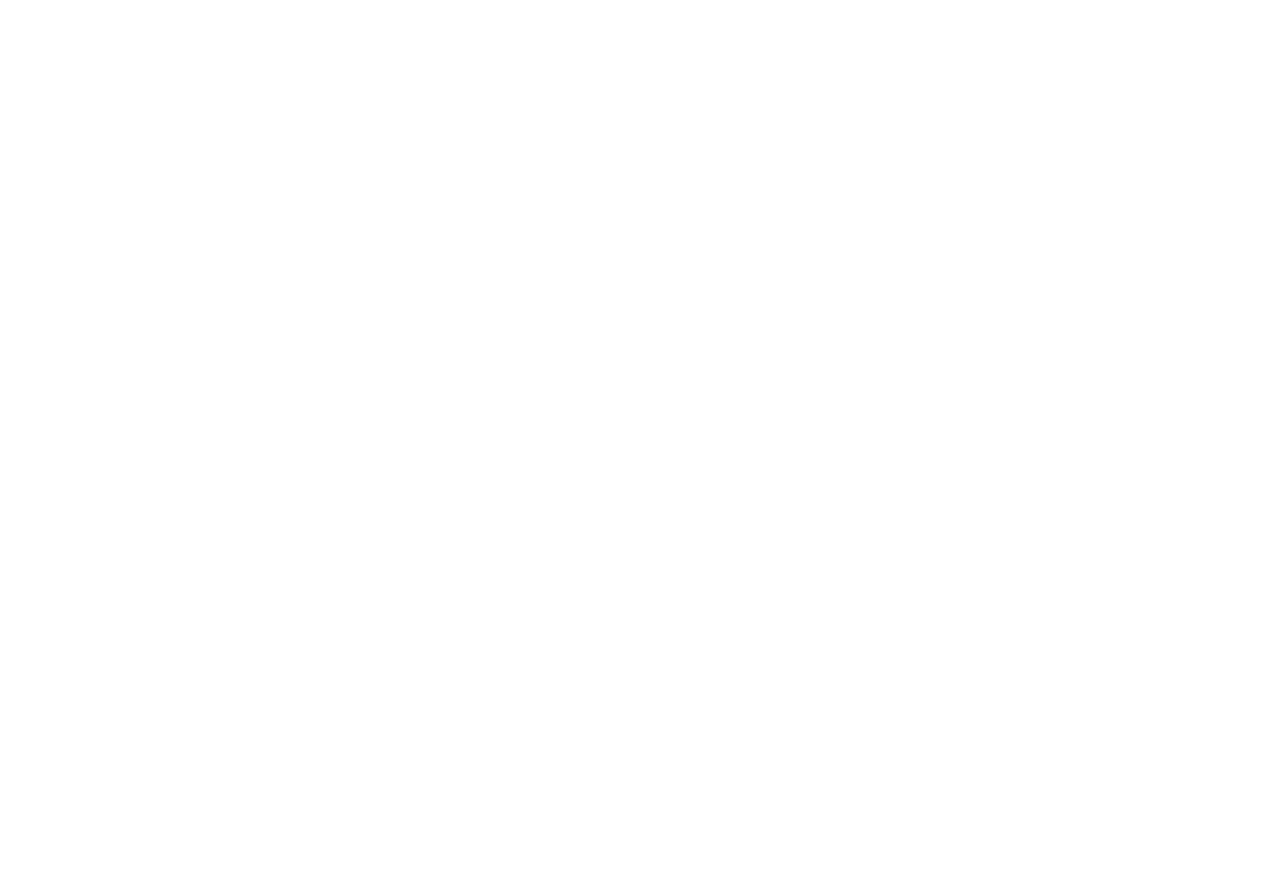
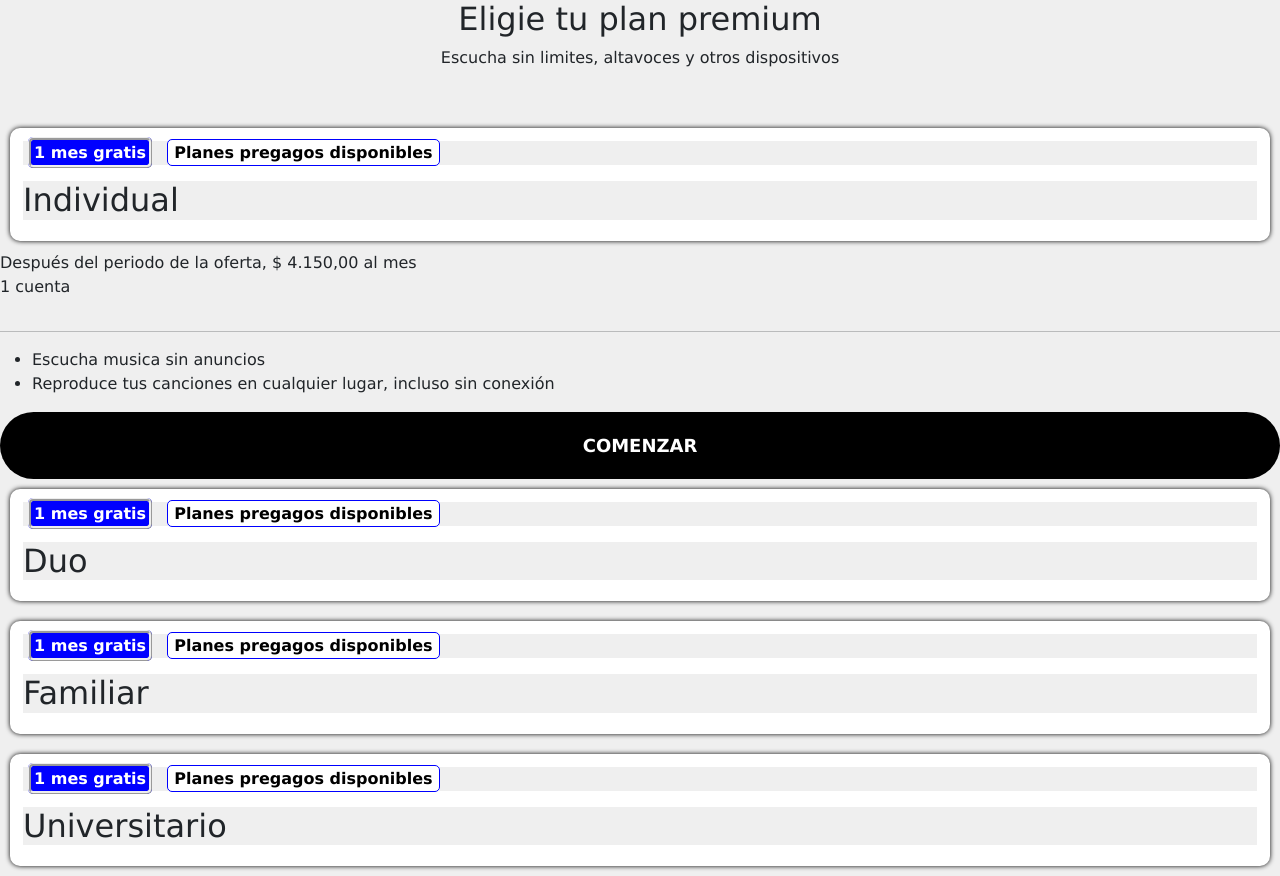
Before and after one commit to Camila-FR/proyectocss, a plain HTML site: page tarjetas.html in a window 1280 px wide. Before the commit the page ends 800 px from the top, so only its background shows below. Drawn offline with nearby package versions, Linux system fonts and the light colour scheme.

Commit message:
se incorpora pagina plan premium

```diff
--- a/estilo/estilopremium.css
+++ b/estilo/estilopremium.css
@@ -0,0 +1,73 @@
+
+*
+{font-family: Verdana, Geneva, Tahoma, sans-serif;
+background-color: #efefef;}
+
+.contenedor {
+    display: grid;
+    gap: 10px;
+    grid-template-rows: 1 fr 4fr;
+
+}
+
+.cabecera {
+text-align: center;
+
+
+}
+
+
+.tarjetas
+{
+    display: flex;
+    flex-direction: column;
+
+}
+.tarjeta1,.tarjeta2,.tarjeta3,.tarjeta4
+{
+    background-color: #fff;
+    box-shadow: 0 0 5px #000;
+    border-radius: 10px;
+    padding: 13px;
+    margin: 10px;
+}
+
+.mesgratis {
+    background-color: blue;
+    color:#fff;
+    font-weight: 600;
+    padding: 3px;
+    margin: 5px;
+    border-radius: 5px;
+    border-style: ridge;
+}
+
+.prepagos {
+    background-color: #fff;
+    color:#000;
+    font-weight: 600;
+    padding: 3px 6px;
+    margin: 5px;
+    border-radius: 5px;
+    border:1px solid blue
+}
+.btn
+{
+    background-color: #000;
+    text-transform: uppercase;
+    color: #fff;
+    width: 100%;
+    padding: 20px 20px;
+    border-radius: 50px;
+    border: 0;
+    font-weight: bold;
+    font-size:large;
+    transition: 0,5s all;
+}
+
+.btn:hover{
+    transform:scale(102%);
+    }
+.letrachica{
+
+}
--- a/tarjetas.html
+++ b/tarjetas.html
@@ -4,9 +4,54 @@
     <meta charset="UTF-8">
     <meta http-equiv="X-UA-Compatible" content="IE=edge">
     <meta name="viewport" content="width=device-width, initial-scale=1.0">
+
     <title>premium</title>
+
+    <link href="https://cdn.jsdelivr.net/npm/bootstrap@5.2.0/dist/css/bootstrap.min.css" rel="stylesheet" integrity="sha384-gH2yIJqKdNHPEq0n4Mqa/HGKIhSkIHeL5AyhkYV8i59U5AR6csBvApHHNl/vI1Bx" crossorigin="anonymous">
+    <link rel="stylesheet" href="/estilo/estilopremium.css">
+
 </head>
 <body>
+    <div class="contenedor">
+        <div class="cabecera">
+        <h2 >Eligie tu plan premium</h2>
+        <p class="mb-5">Escucha sin limites, altavoces y otros dispositivos</p>
+        </div>
+    </div>
+
+    <div class="tarjetas">
+        <div class="tarjeta1">
+            <p> <span class="mesgratis"> 1 mes gratis</span> <span class="prepagos">Planes pregagos disponibles</span></p>
+        <h2> Individual </h2>
+        </div>
+        <p> Después del periodo de la oferta, $ 4.150,00 al mes <br>
+             1 cuenta </p>
+             <hr>
+             <ul>
+                <li>Escucha musica sin anuncios
+                </li>
+                <li>Reproduce tus canciones en cualquier lugar, incluso sin conexión </li>
+             </ul>
+             <button type="button" class="btn">comenzar</button>
+
+        <div class="tarjeta2">
+            <p> <span class="mesgratis"> 1 mes gratis</span> <span class="prepagos">Planes pregagos disponibles</span></p>
+        <h2> Duo </h2>
+        </div>
+
+        <div class="tarjeta3">
+            <p> <span class="mesgratis"> 1 mes gratis</span> <span class="prepagos">Planes pregagos disponibles</span></p>
+        <h2> Familiar </h2>
+        </div>
+
+        <div class="tarjeta4">
+            <p> <span class="mesgratis"> 1 mes gratis</span> <span class="prepagos">Planes pregagos disponibles</span></p>
+        <h2> Universitario </h2>
+        </div>
+
+    </div>
+<!-- JavaScript Bundle with Popper bootstraps-->
+<script src="https://cdn.jsdelivr.net/npm/bootstrap@5.2.0/dist/js/bootstrap.bundle.min.js" integrity="sha384-A3rJD856KowSb7dwlZdYEkO39Gagi7vIsF0jrRAoQmDKKtQBHUuLZ9AsSv4jD4Xa" crossorigin="anonymous"></script>
 
 </body>
 </html>
```
Also changed, not shown: index.html (+1 -1 lines).
